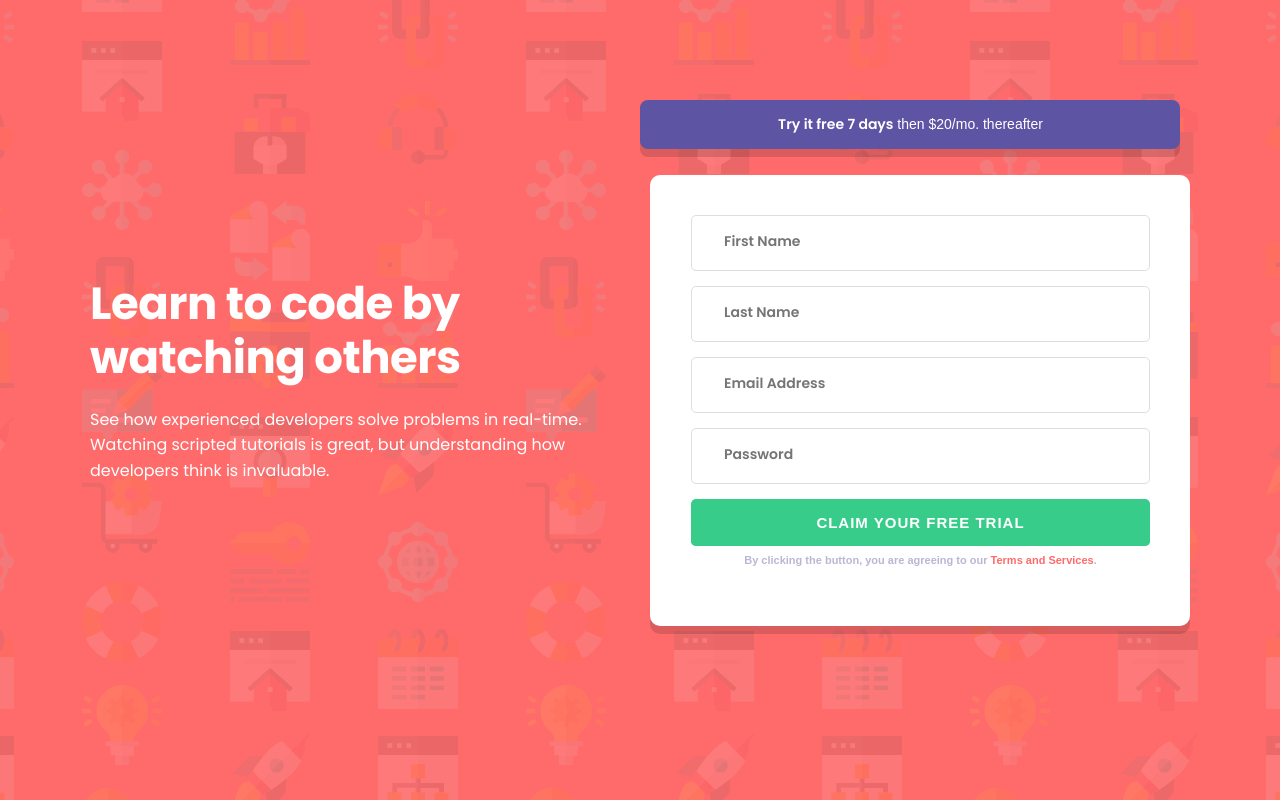
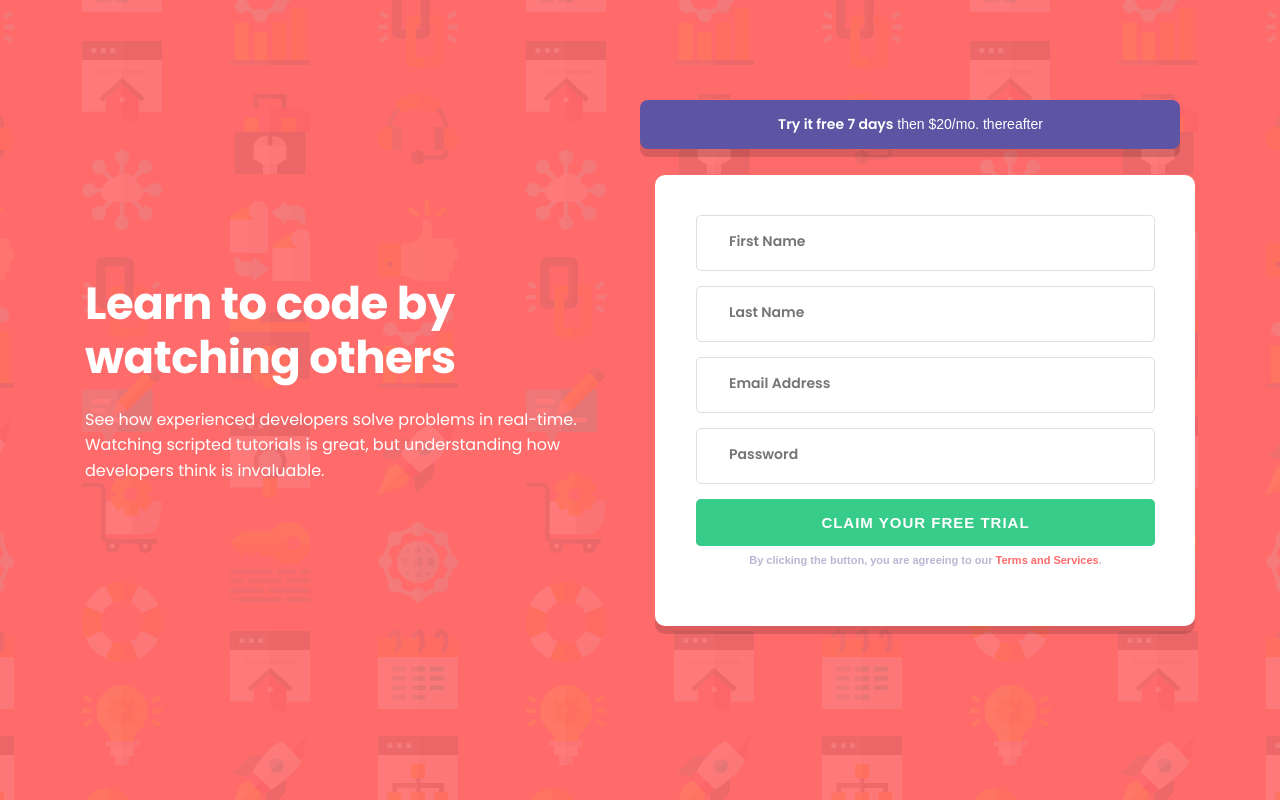
Before and after one commit to harisdev-netizen/intro-component, a plain HTML site: page index.html in a window 1280 px wide. Drawn offline with Linux system fonts and the light colour scheme.

Commit message:
style: :lipstick: MEDIA QUERY COMPLETED
completed but there are few bugs in ui desgin of mobile preview as well as desktop preview

```diff
--- a/assets/css/main.css
+++ b/assets/css/main.css
@@ -24,12 +24,11 @@ body {
 }
 
 .content {
-  max-width: 1100px;
   display: flex;
-  height: 600px;
-  width: 90%;
+  max-width: 1110px;
+  min-height: 600px;
+  width: 100%;
   overflow: hidden;
-  border-radius: 8px;
   position: absolute;
 }
 
```
